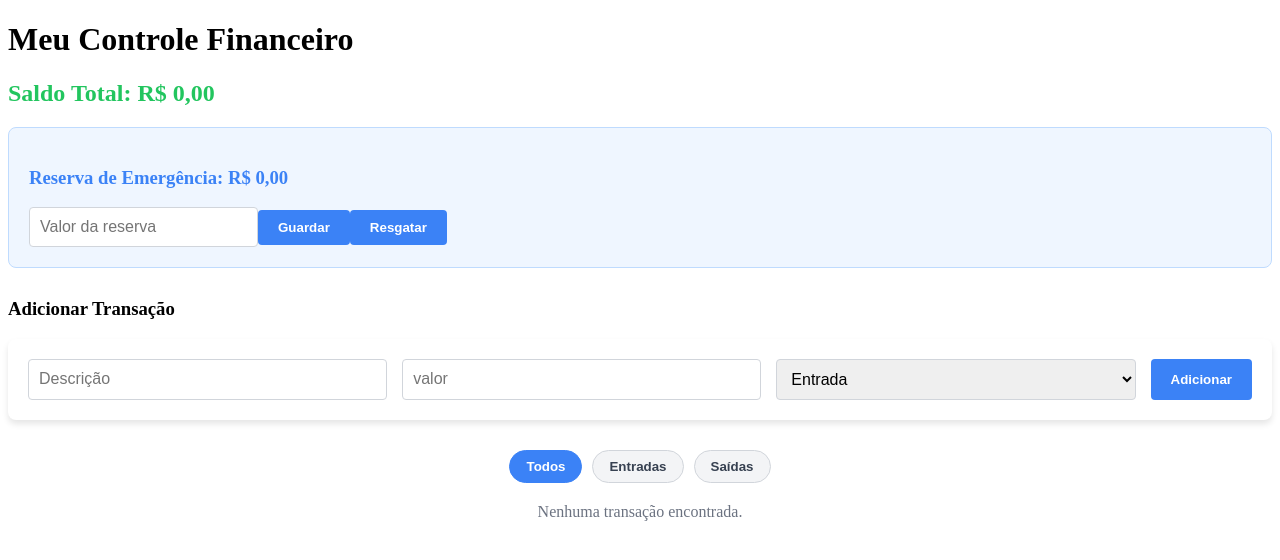
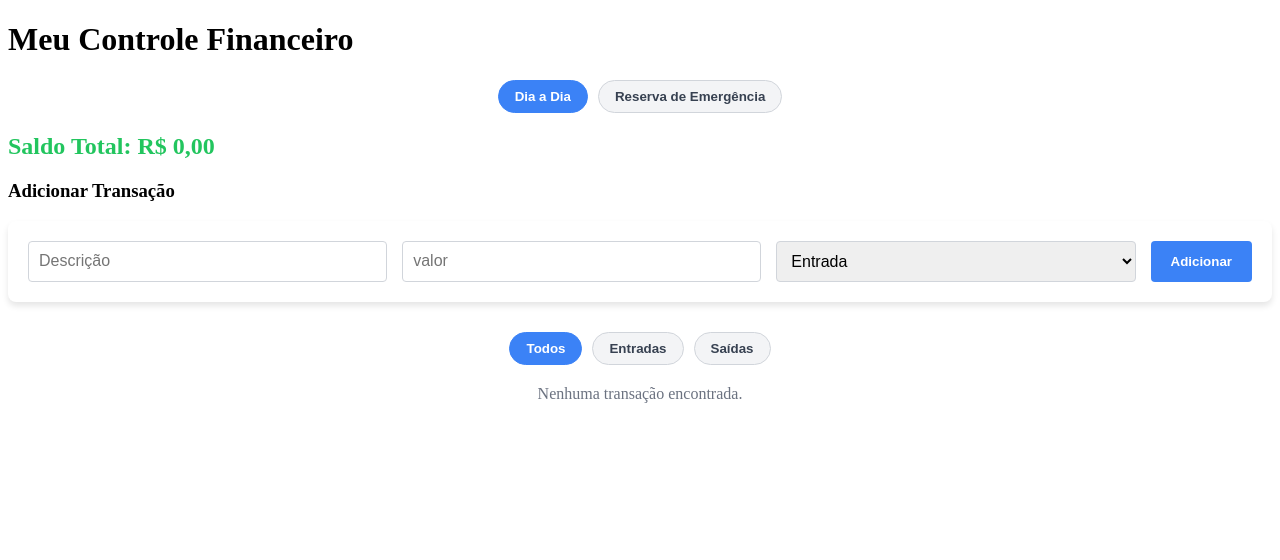
Before and after one commit to LuanValle/controle-financeiro-react, a React (Vite) app in the folder treino-react/: page / in a window 1280 px wide. Shown: the top 560 px of the page. Built offline with nearby package versions, Linux system fonts and the light colour scheme.

Commit message:
versao 1.1: Criacao de rotas e separacao do painel de reserva

```diff
--- a/treino-react/src/App.jsx
+++ b/treino-react/src/App.jsx
@@ -1,5 +1,6 @@
   import { use, useState } from 'react'
-  import { useEffect } from 'react';
+  import { useEffect } from 'react'
+  import PainelReserva from './components/PainelReserva'
   import './App.css'
 
   function App() {
@@ -29,7 +30,7 @@
     const [novoTipo, setNovoTipo] = useState('entrada');//ja começa com 'entrada' para vir como padrao essa opçao.
     const [filtro, setFiltro] = useState('todos')//filtro para mostrar todas as transaçoes, ou somente as de entrada ou somente as de saida
     const [valorInputReserva, setValorInputReserva] = useState('') //controla o que esta sendo digitado no campo da reserva.
-    const [telaAtual, setTelaAtual] = useState('controle')//variavel para controlar qual tela esta sendo exibida, se a tela de controle ou a tela de relatorios
+    const [telaAtual, setTelaAtual] = useState('principal')//variavel para controlar qual tela esta sendo exibida, se a tela de controle ou a tela de relatorios
 
 
     //calcular o saldo total
@@ -149,25 +150,41 @@
       <div className="App">
         <h1>Meu Controle Financeiro</h1>
 
-        <h2 style={{color: corSaldo}}>Saldo Total: {formatarDinheiro(resultadoSaldo)}</h2>
+        {/*Menu de Navegação*/}
+        <div style={{display:'flex', gap:'10px', marginBottom:'20px', justifyContent:'center'}}>
+          <button
+            className={telaAtual === 'principal' ? 'btn-filtro btn-filtro-ativo' : 'btn-filtro'}
+            onClick={() => setTelaAtual('principal')}
+          >
+            Dia a Dia
+          </button>
 
-        <div style={{backgroundColor: '#eff6ff', padding:'20px', borderRadius:'8px', marginBottom:'30px', border:'1px solid #bfdbfe'}}>
-          <h3 style={{color: '#3b82f6'}}>
-          Reserva de Emergência: {formatarDinheiro(reserva)}
-          </h3>
-          <input type="number"
-          placeholder='Valor da reserva'
-          className='campo-entrada'
-          value={valorInputReserva}
-          onChange={(evento)=> setValorInputReserva(evento.target.value)}
-          />
-          <button className='btn-adicionar' onClick={guardarReserva}>Guardar</button>
-          <button className='btn-adicionar' onClick={resgatarReserva}>Resgatar</button>
+          <button
+            className={telaAtual === 'reserva' ? 'btn-filtro btn-filtro-ativo' : 'btn-filtro'}
+            onClick={() => setTelaAtual('reserva')}
+          >
+            Reserva de Emergência
+          </button>
 
         </div>
 
+        <h2 style={{color: corSaldo}}>Saldo Total: {formatarDinheiro(resultadoSaldo)}</h2>
 
+        {/*Tela da Reserva de Emergência*/}
+        {telaAtual === 'reserva' && (
+          <PainelReserva
+            reserva={reserva}
+            formatarDinheiro={formatarDinheiro}
+            valorInputReserva={valorInputReserva}
+            setValorInputReserva={setValorInputReserva}
+            guardarReserva={guardarReserva}
+            resgatarReserva={resgatarReserva}
+          />
+        )}
 
+        {/*Tela do Controle Financeiro*/}
+        {telaAtual === 'principal' && (
+        <div>
           <h3>Adicionar Transação</h3>
           <div className="painel-formulario">
 
@@ -221,6 +238,10 @@
           </ul>
 
         </div>
+        )}
+      {/* Fim da Tela do Controle Financeiro */}
+      </div>
+
     );
   }
 
--- /dev/null
+++ b/treino-react/src/components/PainelReserva.jsx
@@ -0,0 +1,31 @@
+function PainelReserva({
+    reserva,
+    setReserva,
+    valorInputReserva,
+    setValorInputReserva,
+    guardarReserva,
+    resgatarReserva,
+    formatarDinheiro
+}){
+
+    return(
+
+    <div style={{backgroundColor: '#eff6ff', padding:'20px', borderRadius:'8px', marginBottom:'30px', border:'1px solid #bfdbfe'}}>
+        <h3 style={{color: '#3b82f6'}}>
+        Reserva de Emergência: {formatarDinheiro(reserva)}
+        </h3>
+        <input type="number"
+        placeholder='Valor da reserva'
+        className='campo-entrada'
+        value={valorInputReserva}
+        onChange={(evento)=> setValorInputReserva(evento.target.value)}
+        />
+        <button className='btn-adicionar' onClick={guardarReserva}>Guardar</button>
+        <button className='btn-adicionar' onClick={resgatarReserva}>Resgatar</button>
+
+    </div>
+
+    )
+}
+
+export default PainelReserva;
```
Lines whose indentation alone changed are shown as unchanged.
